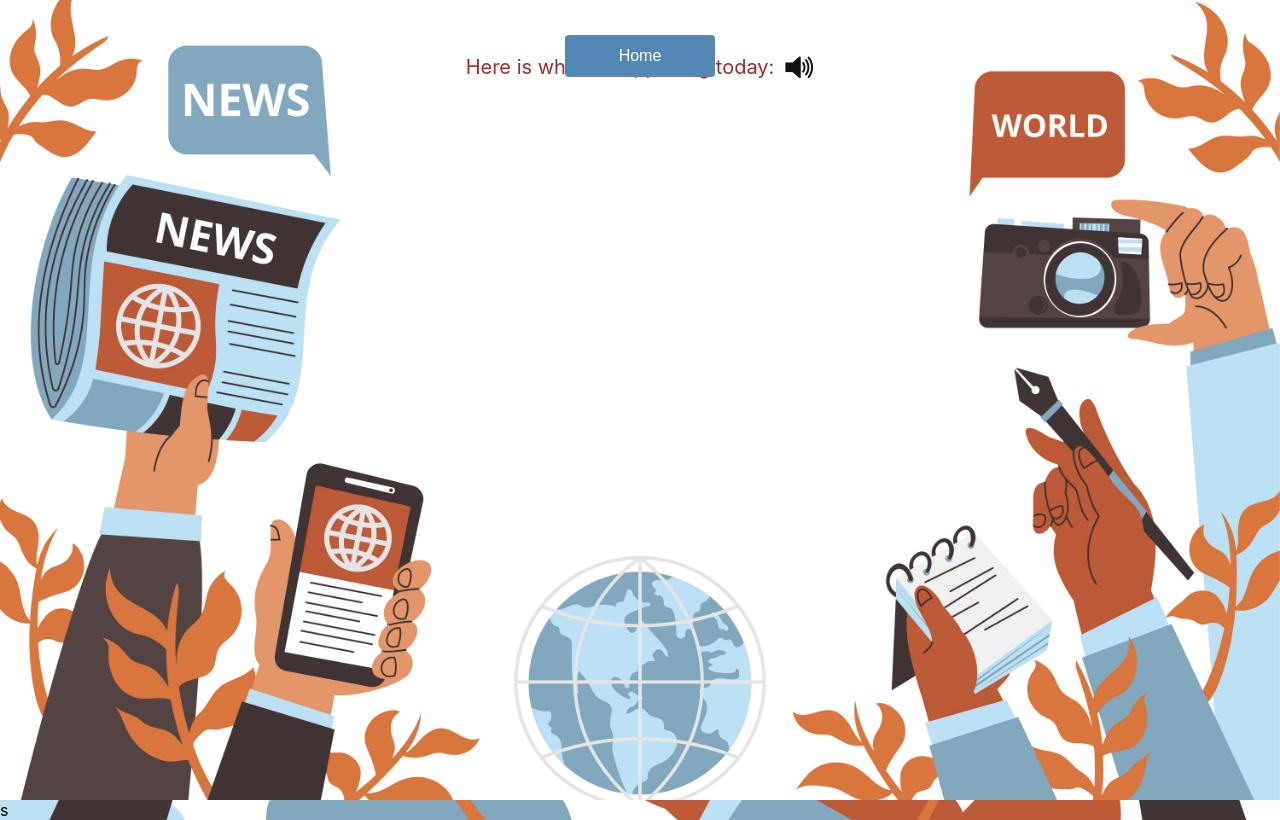
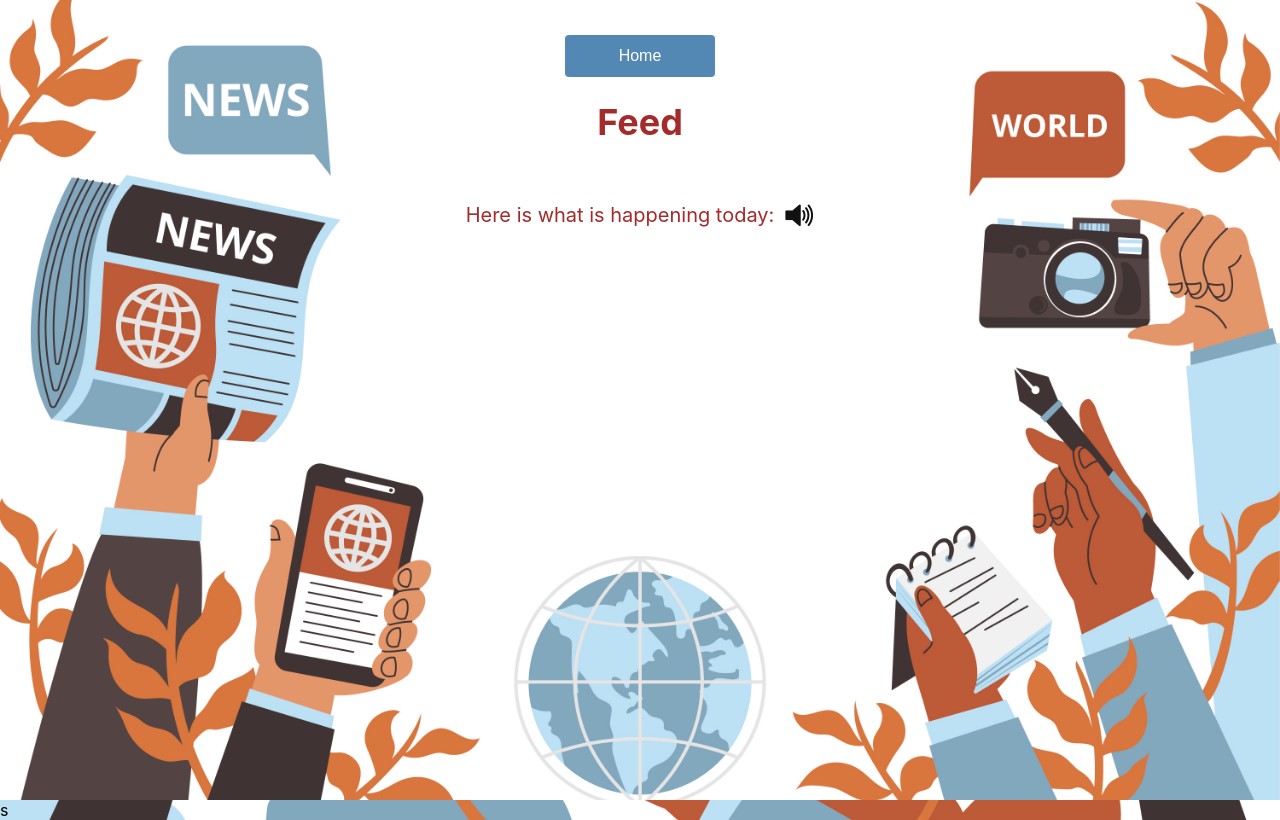
Before and after one commit to AshkanArabim/news-briefer, a React (Create React App) app in the folder client/: page /feed in a window 1280 px wide. Built offline with nearby package versions, Linux system fonts and the light colour scheme.

Commit message:
fix feed bug

```diff
--- a/client/src/Feed.css
+++ b/client/src/Feed.css
@@ -11,7 +11,7 @@
 /* Container for the Feed page */
 .feed-container {
   display: flex;
-  justify-content: center;
+  justify-content: flex-start;
   align-items: center;
   flex-direction: column;
   height: 100vh;
@@ -51,7 +51,7 @@
   animation: fadeIn 1.2s ease-in-out; /* Add fade-in animation for the background */
   font-size: 36px;
   color: brown;
-  margin-top: -750px; /* Add some space below the Home button */
+  margin-top: 100px; /* Add some space below the Home button */
 }
 
 /* Container for text and icon */
--- a/client/src/Feed.js
+++ b/client/src/Feed.js
@@ -1,6 +1,7 @@
 import React from 'react';
 import { Link } from 'react-router-dom';
 import './Feed.css';
+
 
 function Feed({ translations }) {
   // Function to show an alert when the icon is clicked
```
